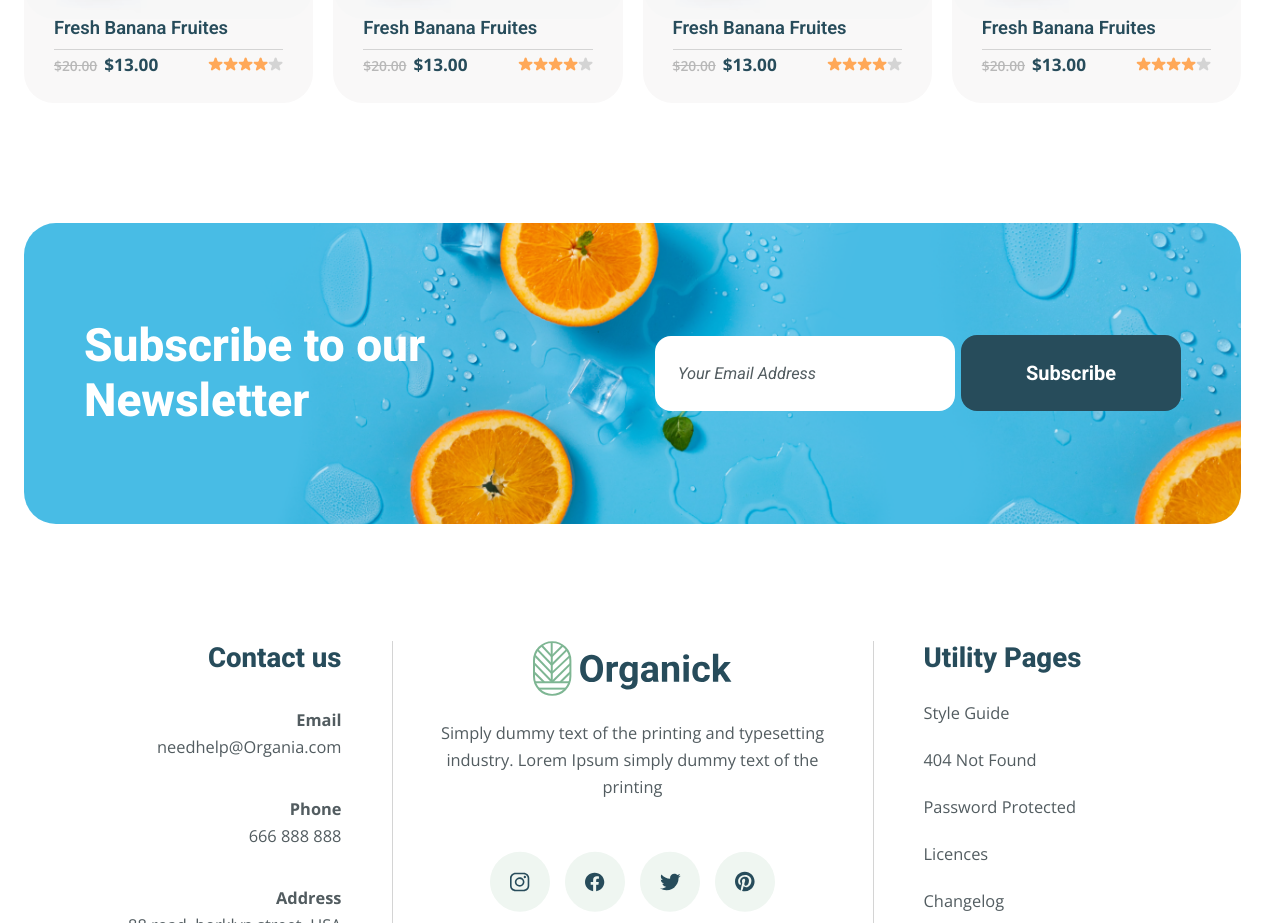
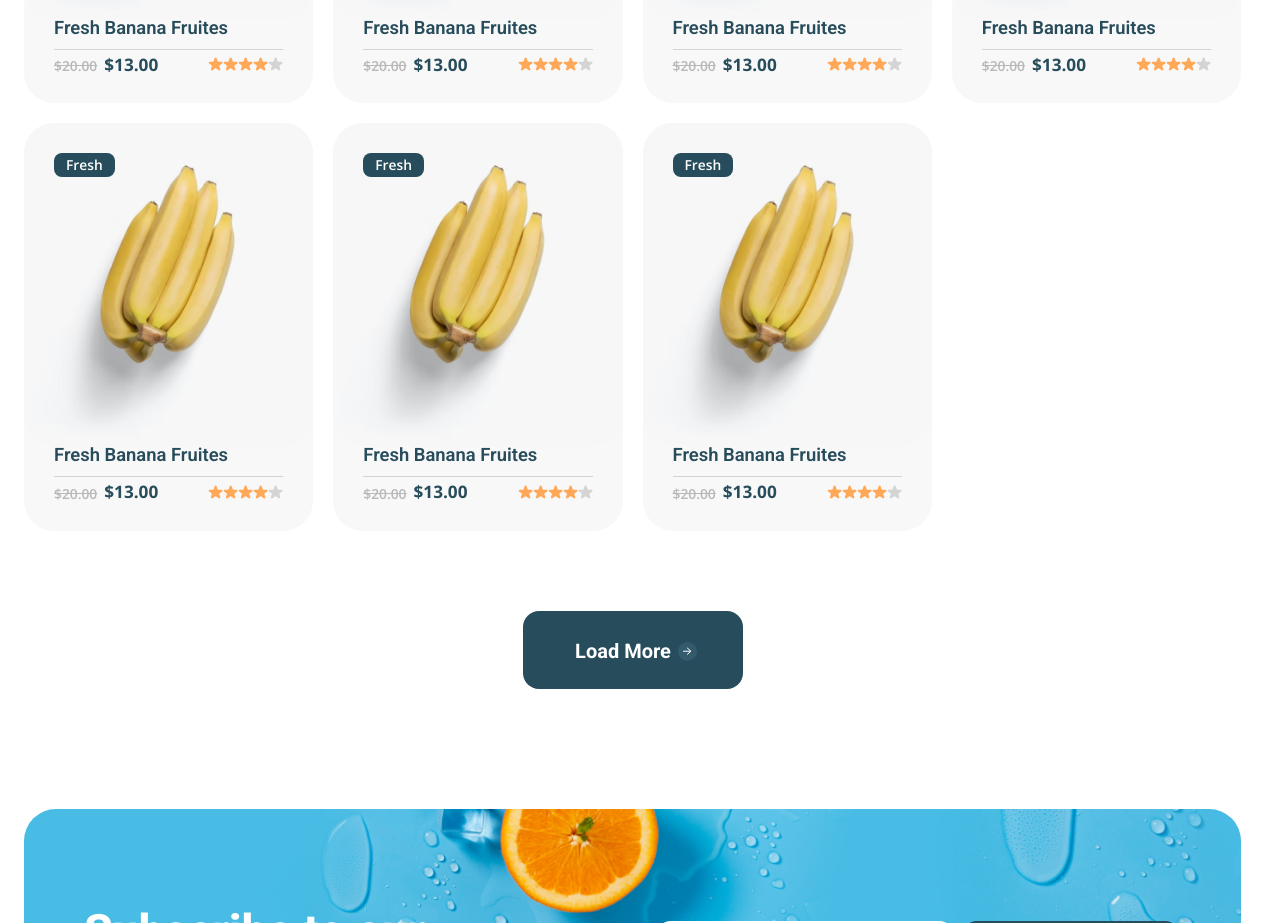
Before and after one commit to RusikHunter/Organick, a React (Vite) app in the folder frontend/: page /shop in a window 1280 px wide. Shown: the part 1400-2323 px from the top of the page. Built offline with nearby package versions, Linux system fonts and the light colour scheme.

Commit message:
feat(productswrap): add props for ProductsWrap component

```diff
--- a/frontend/src/components/ProductsWrap/ProductsWrap.scss
+++ b/frontend/src/components/ProductsWrap/ProductsWrap.scss
@@ -16,4 +16,13 @@
     @include mobile-small {
         gap: 12px;
     }
+
+    &__button {
+        margin-top: 60px;
+        margin-inline: auto;
+
+        @include mobile {
+            margin-top: 30px;
+        }
+    }
 }
--- a/frontend/src/components/ProductsWrap/ProductsWrap.tsx
+++ b/frontend/src/components/ProductsWrap/ProductsWrap.tsx
@@ -1,17 +1,30 @@
 import "./ProductsWrap.scss"
 import ProductCard from "../ProductCard/ProductCard"
 
-function ProductsWrap() {
+interface ProductWrapProps {
+    defaultCardsCount: number
+    hasButtonMore: boolean
+}
+
+function ProductsWrap({ defaultCardsCount, hasButtonMore }: ProductWrapProps) {
+    const cardsCount = Array.from({ length: defaultCardsCount }, (_, i) => i)
+
     return (
         <article className="products-wrap">
-            <ProductCard />
-            <ProductCard />
-            <ProductCard />
-            <ProductCard />
-            <ProductCard />
-            <ProductCard />
-            <ProductCard />
-            <ProductCard />
+            {cardsCount.map((index) => (
+                <ProductCard key={index} />
+            ))}
+
+            <div className="products-wrap__row row">
+                {hasButtonMore && <button className="products-wrap__button products-wrap__button--more button button--blue">
+                    Load More
+
+                    <svg width="19" height="19" viewBox="0 0 19 19" fill="none" xmlns="http://www.w3.org/2000/svg">
+                        <circle cx="9.5" cy="9.5" r="9.5" fill="#335B6B" />
+                        <path className="button__svg-arrow" d="M9.47641 6.12891L12.871 9.19342L9.47641 12.2579M12.3995 9.19342H5.51611" stroke="white" stroke-linecap="round" stroke-linejoin="round" />
+                    </svg>
+                </button>}
+            </div>
         </article>
     )
 }
--- a/frontend/src/components/ShopSection/ShopSection.tsx
+++ b/frontend/src/components/ShopSection/ShopSection.tsx
@@ -7,7 +7,7 @@ function ShopSection() {
             <div className="shop__inner container">
                 <div className="shop__row row">
                     <div className="shop__column column">
-                        <ProductsWrap />
+                        <ProductsWrap defaultCardsCount={11} hasButtonMore={true} />
                     </div>
                 </div>
             </div>
```
